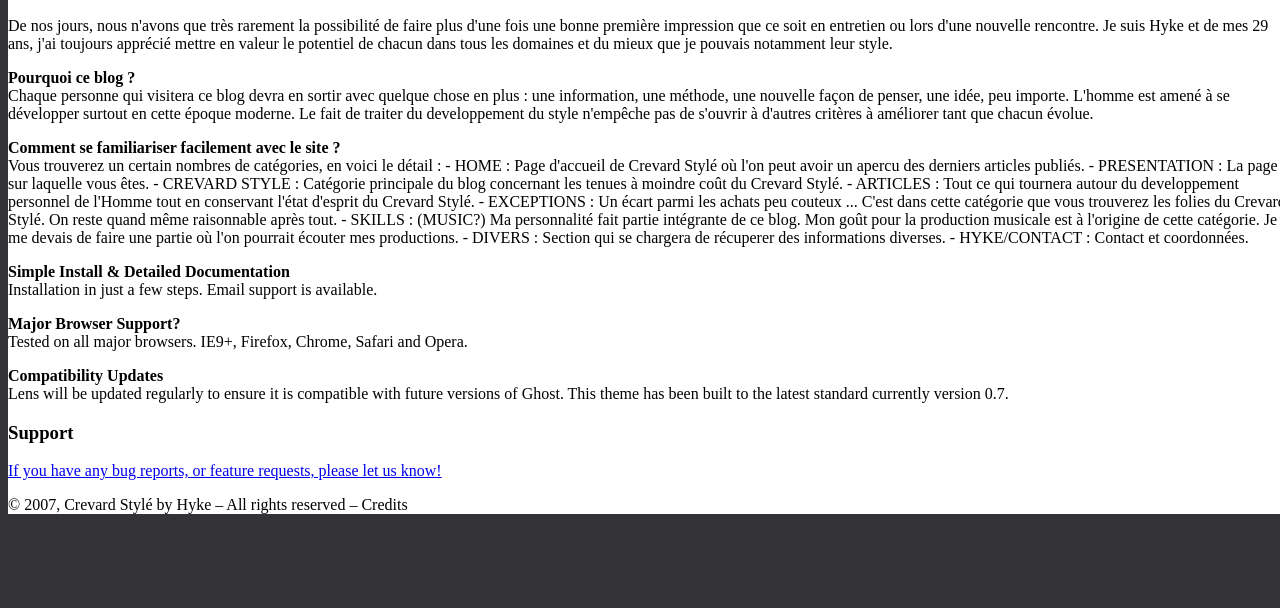
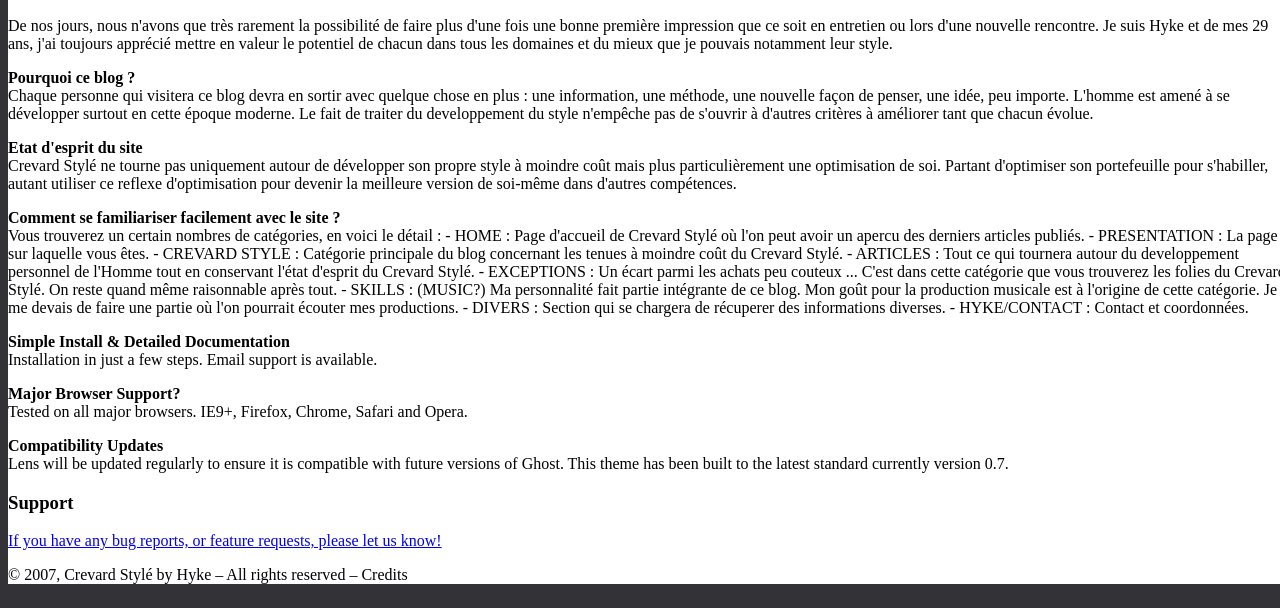
Before and after one commit to darkh2/darkh2.github.io, a Jekyll site: the page built from presentation.md, in a window 1280 px wide, cut to the strip 318-926 px from the top of the page. Built offline with Jekyll 4.4.1, drawn with Linux system fonts in a browser that asks for light colours; a file with an impossible date is left out; before the commit the page ends 900 px from its top, so only the background shows below that.

Commit message:
Update presentation.md

```diff
--- a/presentation.md
+++ b/presentation.md
@@ -12,12 +12,18 @@
 Je suis Hyke et de mes 29 ans, j'ai toujours apprécié mettre en valeur le potentiel de chacun dans tous les domaines et du mieux que je pouvais notamment leur style.
 </p>
 
-
 <p>
 <strong>Pourquoi ce blog ?</strong>
 <br>
 Chaque personne qui visitera ce blog devra en sortir avec quelque chose en plus : une information, une méthode, une nouvelle façon de penser, une idée, peu importe. L'homme est amené à se développer surtout en cette époque moderne. Le fait de traiter du developpement du style n'empêche pas de s'ouvrir à d'autres critères à améliorer tant que chacun évolue.
 </p>
+
+<p>
+<strong>Etat d'esprit du site</strong>
+<br>
+Crevard Stylé ne tourne pas uniquement autour de développer son propre style à moindre coût mais plus particulièrement une optimisation de soi. Partant d'optimiser son portefeuille pour s'habiller, autant utiliser ce reflexe d'optimisation pour devenir la meilleure version de soi-même dans d'autres compétences.
+</p>
+
 
 <p>
 <strong>Comment se familiariser facilement avec le site ?</strong>
```
